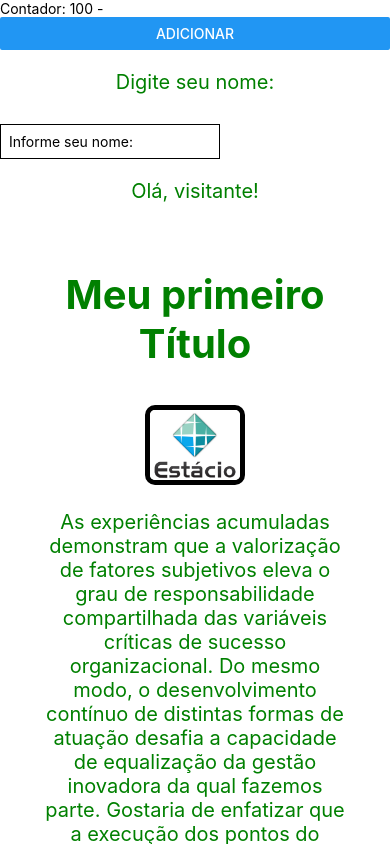
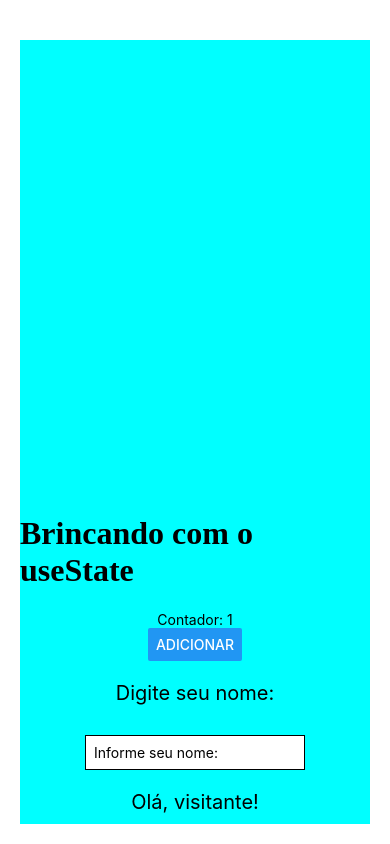
Before and after one commit to feliperj629/appGrafico, a React Native app: screen / in a window 390 px wide. Built offline with nearby package versions, Linux system fonts and the light colour scheme.

Commit message:
Atualizando projeto.

```diff
--- a/App.js
+++ b/App.js
@@ -2,15 +2,33 @@ import { useState } from 'react';
 import { View, Text, Button, TextInput, ScrollView, StyleSheet, Image } from 'react-native';
 
 export default function App() {
-  const [contar, setContar] = useState(100);
+  const [contar, setContar] = useState(1);
   const [nome, setNome] = useState("");
+  const [valor1, setValor1] = useState(0);
+  const [valor2, setValor2] = useState(0);
+  const [resultadoSoma, setResultadoSoma] = useState(0);
+
+  /* Criando funções*/
+
+  /* Função para somar */
+  const somar = () => {
+    setResultadoSoma(parseInt(valor1) + parseInt(valor2));
+  }
+  /* Função para subtrair */
+
+  /* Função para multiplicar */
+
+  /* Função para dividir */
 
 
   return (
     <View style={styles.container}>
       <ScrollView>
-        <Text>Contador: {contar} - {nome}</Text>
-        <Button title="Adicionar" onPress={() => setContar(contar + 100)} />
+        <View style={styles.container1}>
+
+          <h1>Brincando com o useState</h1>
+          <Text>Contador: {contar}</Text>
+          <Button title="Adicionar" onPress={() => setContar(contar + 1)} />
 
           <Text style={styles.text}>
             Digite seu nome:
@@ -22,39 +40,56 @@ export default function App() {
           />
           <Text style={styles.text}>Olá, {nome || "visitante"}!</Text>
 
+
+
+          <h1>Trabalhando com Números.</h1>
           <Text style={styles.text}>
-          <h1>Meu primeiro Título</h1>
+            Digite os dois valores:
+          </Text>
+          <TextInput style={styles.inputSoma}
+            placeholder="Informe o primeiro valor:"
+            onChangeText={setValor1}
+          />
+
+          <TextInput style={styles.inputSoma}
+            placeholder="Informe o segundo valor:"
+            onChangeText={setValor2}
+          />
+          <Button title="Somar" onPress={somar} />
+
+          <Text style={styles.text}> O resultado é: {resultadoSoma}</Text>
+
+        </View>
+
+
+        <View style={styles.container2}>
+          <ScrollView>
+            <Text style={styles.text}>
+              <h1>A importância de estudar React Native</h1>
 
               <Image source={require('./assets/logo_estacio.png')} style={styles.image} />
 
               <p style={styles.text}>
-            As experiências acumuladas demonstram que a valorização de fatores subjetivos eleva o grau de responsabilidade compartilhada das variáveis críticas de sucesso organizacional. Do mesmo modo, o desenvolvimento contínuo de distintas formas de atuação desafia a capacidade de equalização da gestão inovadora da qual fazemos parte. Gostaria de enfatizar que a execução dos pontos do programa deve passar por modificações independentemente das condições inegavelmente apropriadas. O cuidado em identificar pontos críticos no julgamento imparcial das eventualidades assume importantes posições no estabelecimento das condições estruturais subjacentes.
+                Estudar <b>React Native</b> é essencial para quem deseja atuar no desenvolvimento mobile moderno, pois a tecnologia permite criar aplicativos nativos para Android e iOS utilizando apenas JavaScript e React. Isso significa que, com um único código-base, é possível atingir duas das maiores plataformas do mercado, reduzindo tempo e esforço de desenvolvimento. Essa característica de multiplataforma faz do React Native uma escolha muito atrativa tanto para iniciantes quanto para desenvolvedores experientes.
               </p>
 
-          <h2 style={styles.text}>Meu segundo Título</h2>
+              <p style={styles.text}>
+                Além da praticidade, o React Native oferece <b>alto desempenho</b>, já que seus componentes se comunicam diretamente com APIs nativas dos dispositivos. Isso garante que os aplicativos tenham fluidez e uma experiência de usuário semelhante à dos apps desenvolvidos de forma totalmente nativa. Dessa forma, o conhecimento em React Native não apenas abre portas para projetos mais eficientes, mas também garante que o desenvolvedor consiga entregar produtos competitivos e de qualidade.
+              </p>
 
               <p style={styles.text}>
-            As experiências acumuladas demonstram que a valorização de fatores subjetivos eleva o grau de responsabilidade compartilhada das variáveis críticas de sucesso organizacional. Do mesmo modo, o desenvolvimento contínuo de distintas formas de atuação desafia a capacidade de equalização da gestão inovadora da qual fazemos parte. Gostaria de enfatizar que a execução dos pontos do programa deve passar por modificações independentemente das condições inegavelmente apropriadas. O cuidado em identificar pontos críticos no julgamento imparcial das eventualidades assume importantes posições no estabelecimento das condições estruturais subjacentes.
+                Outro ponto importante é a <a>ampla comunidade</a> que existe em torno do React Native. Por ser mantido pelo Facebook (atual Meta) e usado por empresas como Instagram, Uber e Walmart, a tecnologia recebe constantes atualizações e conta com uma base sólida de bibliotecas, ferramentas e tutoriais. Isso torna o aprendizado mais acessível e possibilita encontrar soluções para problemas comuns de maneira rápida, o que é um grande diferencial no dia a dia profissional.
               </p>
 
-          <h3 style={styles.text}>Meu terceiro Título</h3>
-
-          <p style={styles.text}>
-            As experiências acumuladas demonstram que a valorização de fatores subjetivos eleva o grau de responsabilidade compartilhada das variáveis críticas de sucesso organizacional. Do mesmo modo, o desenvolvimento contínuo de distintas formas de atuação desafia a capacidade de equalização da gestão inovadora da qual fazemos parte. Gostaria de enfatizar que a execução dos pontos do programa deve passar por modificações independentemente das condições inegavelmente apropriadas. O cuidado em identificar pontos críticos no julgamento imparcial das eventualidades assume importantes posições no estabelecimento das condições estruturais subjacentes.
+              <p style={styles.text_destaque}>
+                Por fim, estudar React Native amplia as oportunidades de carreira e empreendedorismo. Profissionais que dominam essa tecnologia são valorizados, já que empresas buscam soluções ágeis e econômicas para desenvolver aplicativos. Além disso, o conhecimento adquirido pode ser aplicado em projetos pessoais ou startups, permitindo transformar ideias em produtos digitais com maior rapidez. Em um mercado cada vez mais orientado à mobilidade, investir no aprendizado de React Native é um passo estratégico para o futuro.
               </p>
-
-          <h4 style={styles.text_destaque}>Meu quarto Título</h4>
-
-          <p style={styles.text_destaque}>
-            As experiências acumuladas demonstram que a valorização de fatores subjetivos eleva o grau de responsabilidade compartilhada das variáveis críticas de sucesso organizacional. Do mesmo modo, o desenvolvimento contínuo de distintas formas de atuação desafia a capacidade de equalização da gestão inovadora da qual fazemos parte. Gostaria de enfatizar que a execução dos pontos do programa deve passar por modificações independentemente das condições inegavelmente apropriadas. O cuidado em identificar pontos críticos no julgamento imparcial das eventualidades assume importantes posições no estabelecimento das condições estruturais subjacentes.
-          </p>
-          <br />
-
             </Text>
+          </ScrollView>
+        </View>
 
       </ScrollView>
-
-    </View>
+    </View >
   );
 }
 
@@ -63,10 +98,24 @@ const styles = StyleSheet.create({
     flex: 1,
     justifyContent: "center",
     alignItems: "center",
+    padding: 20,
+  },
+  container1: {
+    flex: 1,
+    justifyContent: "center",
+    alignItems: "center",
+    marginTop: 20,
+    backgroundColor: "cyan",
+  },
+  container2: {
+    flex: 1,
+    justifyContent: "center",
+    alignItems: "center",
+    backgroundColor: "yellow",
+    marginTop: 20,
   },
   text: {
     fontSize: 20,
-    color: "green",
     marginTop: 20,
     marginBottom: 20,
     marginLeft: 20,
@@ -91,6 +140,16 @@ const styles = StyleSheet.create({
     marginTop: 10,
     alignItems: "center",
     justifyContent: "center",
+    backgroundColor: "white",
+  },
+  inputSoma: {
+    borderWidth: 1,
+    padding: 8,
+    width: 220,
+    marginTop: 10,
+    alignItems: "center",
+    justifyContent: "center",
+    backgroundColor: "white",
   },
   image: {
     width: 100,
@@ -103,4 +162,7 @@ const styles = StyleSheet.create({
     borderRadius: 10,
     padding: 10,
   },
+  scrollView: {
+    flex: 1,
+  },
 });
```
Also changed, not shown: 1 other file (tests, documents, lock files or other folders). Lines whose indentation alone changed are shown as unchanged.
